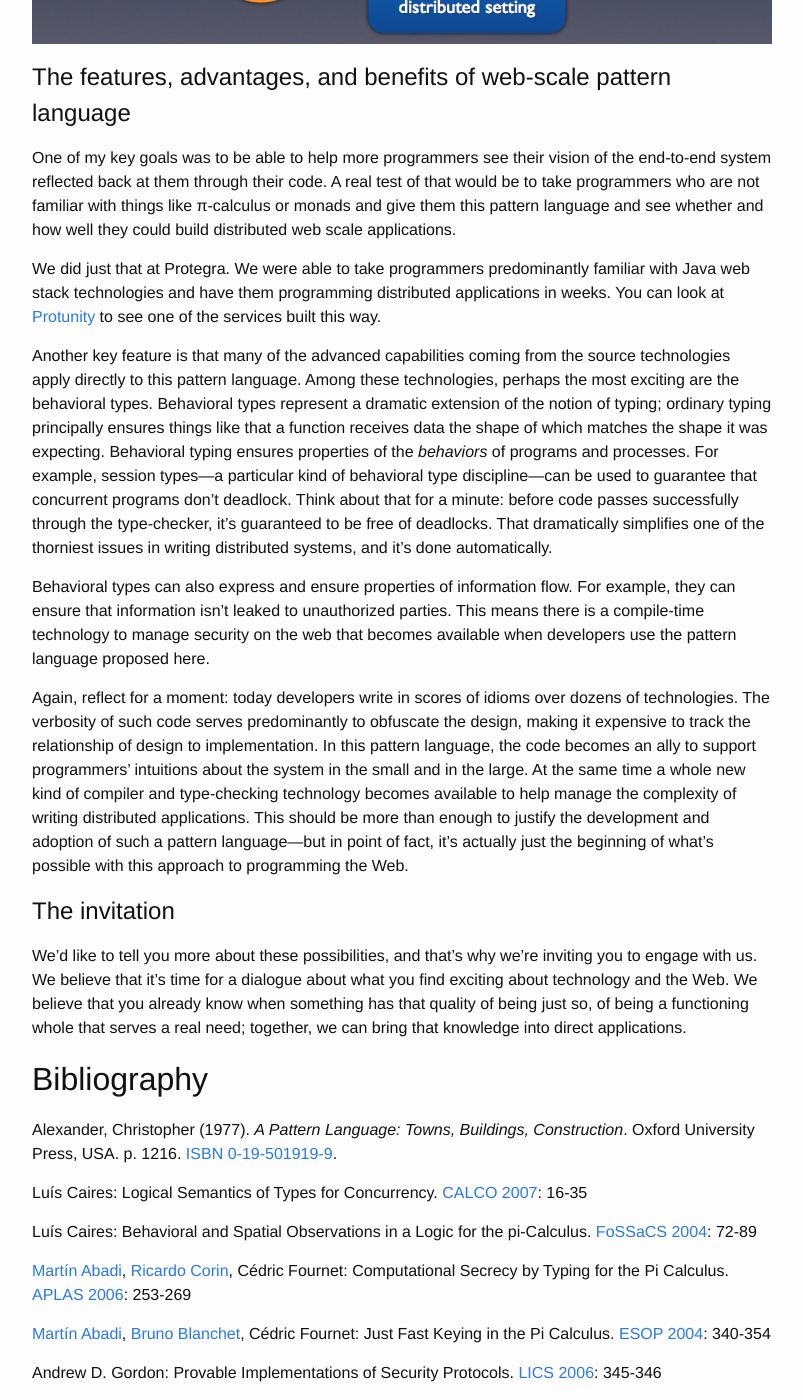
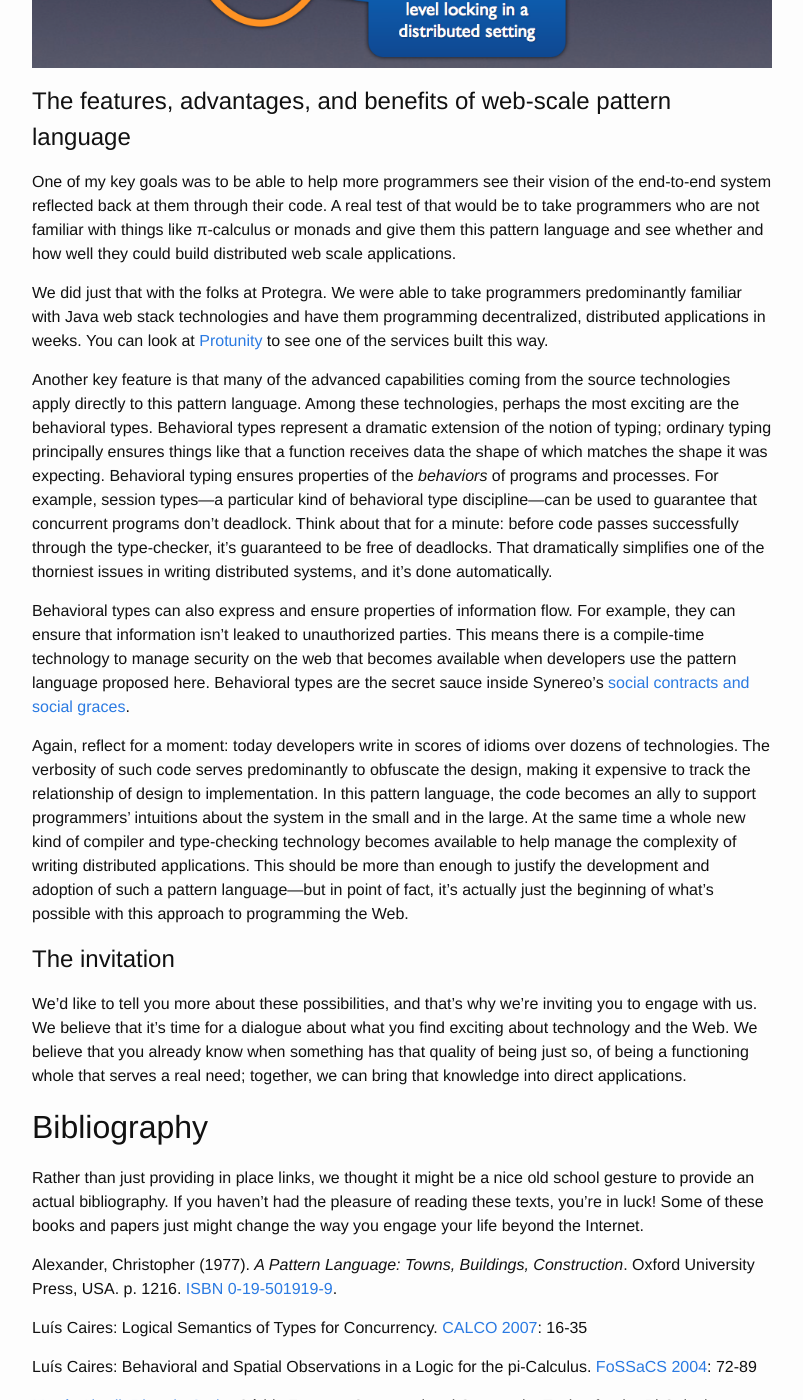
Before and after one commit to synereo/blog.synereo.com, a Jekyll site: the page built from index.html, in a window 1280 px wide and 1400 px high, scrolled down 4387 px. Shown: the whole window, without its empty margins (238-1041 px from the left). Built offline with Jekyll 4.4.1, drawn with Linux system fonts in a browser that asks for light colours; the list of posts is cut into pages by our own code; some of the changed text lies outside the part shown.

Commit message:
Small edits

```diff
--- a/_posts/2015-03-23-specialk-kvdb.markdown
+++ b/_posts/2015-03-23-specialk-kvdb.markdown
@@ -24,7 +24,7 @@
 
 ## A pattern language for the Web
 
-And, to make a long story short, that’s what SpecialK/KVDB is. It’s kind of funny, because it’s much easier to write down the patterns than to say why they’re important! That page and half before this paragraph is just a preamble to get a sense of why the patterns you’re about to see should be of interest to you, the web developer. So, without further ado, here they are. This is how application programmers query for
+And, to make a long story short, that’s what SpecialK/KVDB is. Yes, it's a decentralized, distributed storage mechanism that's been in commercial use for over two years, but really, it's a pattern language for building decentralized, distributed applications. It’s kind of funny, because it’s much easier to write down the patterns than to say why they’re important! That page and half before this paragraph is just a preamble to get a sense of why the patterns you’re about to see should be of interest to you, the web developer. So, without further ado, here they are. This is how application programmers query for
 
 for( e <- chan?( cnxn )( pattern ) where cond( e ) ) { handle( e ) }
 
@@ -64,11 +64,11 @@
 
 One of my key goals was to be able to help more programmers see their vision of the end-to-end system reflected back at them through their code. A real test of that would be to take programmers who are not familiar with things like π-calculus or monads and give them this pattern language and see whether and how well they could build distributed web scale applications.
 
-We did just that at Protegra. We were able to take programmers predominantly familiar with Java web stack technologies and have them programming distributed applications in weeks. You can look at [Protunity](http://www.protunity.com) to see one of the services built this way.
+We did just that with the folks at Protegra. We were able to take programmers predominantly familiar with Java web stack technologies and have them programming decentralized, distributed applications in weeks. You can look at [Protunity](http://www.protunity.com) to see one of the services built this way.
 
 Another key feature is that many of the advanced capabilities coming from the source technologies apply directly to this pattern language. Among these technologies, perhaps the most exciting are the behavioral types. Behavioral types represent a dramatic extension of the notion of typing; ordinary typing principally ensures things like that a function receives data the shape of which matches the shape it was expecting. Behavioral typing ensures properties of the *behaviors* of programs and processes. For example, session types—a particular kind of behavioral type discipline—can be used to guarantee that concurrent programs don’t deadlock. Think about that for a minute: before code passes successfully through the type-checker, it’s guaranteed to be free of deadlocks. That dramatically simplifies one of the thorniest issues in writing distributed systems, and it’s done automatically.
 
-Behavioral types can also express and ensure properties of information flow. For example, they can ensure that information isn’t leaked to unauthorized parties. This means there is a compile-time technology to manage security on the web that becomes available when developers use the pattern language proposed here.
+Behavioral types can also express and ensure properties of information flow. For example, they can ensure that information isn’t leaked to unauthorized parties. This means there is a compile-time technology to manage security on the web that becomes available when developers use the pattern language proposed here. Behavioral types are the secret sauce inside Synereo's [social contracts and social graces](http://blog.synereo.com/2015/03/06/social-contracts-pt-ii/).
 
 Again, reflect for a moment: today developers write in scores of idioms over dozens of technologies. The verbosity of such code serves predominantly to obfuscate the design, making it expensive to track the relationship of design to implementation. In this pattern language, the code becomes an ally to support programmers’ intuitions about the system in the small and in the large. At the same time a whole new kind of compiler and type-checking technology becomes available to help manage the complexity of writing distributed applications. This should be more than enough to justify the development and adoption of such a pattern language—but in point of fact, it’s actually just the beginning of what’s possible with this approach to programming the Web.
 
@@ -77,6 +77,8 @@
 We’d like to tell you more about these possibilities, and that’s why we’re inviting you to engage with us. We believe that it’s time for a dialogue about what you find exciting about technology and the Web. We believe that you already know when something has that quality of being just so, of being a functioning whole that serves a real need; together, we can bring that knowledge into direct applications.
 
 # Bibliography
+
+Rather than just providing in place links, we thought it might be a nice old school gesture to provide an actual bibliography. If you haven't had the pleasure of reading these texts, you're in luck! Some of these books and papers just might change the way you engage your life beyond the Internet.
 
 Alexander, Christopher (1977). *A Pattern Language: Towns, Buildings, Construction*. Oxford University Press, USA. p. 1216. [ISBN](http://en.wikipedia.org/wiki/International_Standard_Book_Number) [0-19-501919-9](http://en.wikipedia.org/wiki/Special:BookSources/0-19-501919-9).
 
```
Also changed, not shown: other parts of _posts/2015-03-23-specialk-kvdb.markdown (+1 -1 lines).
